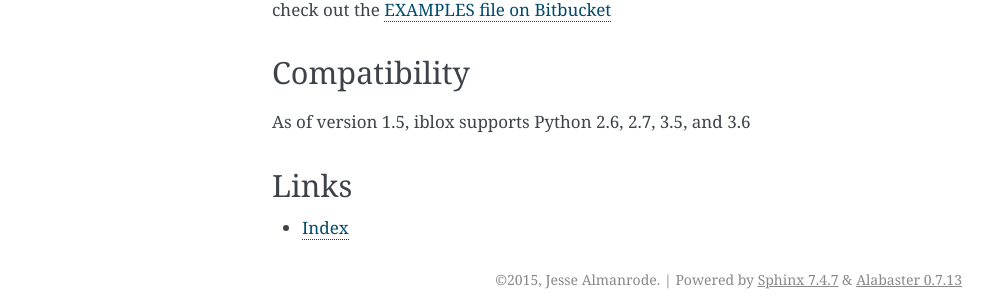
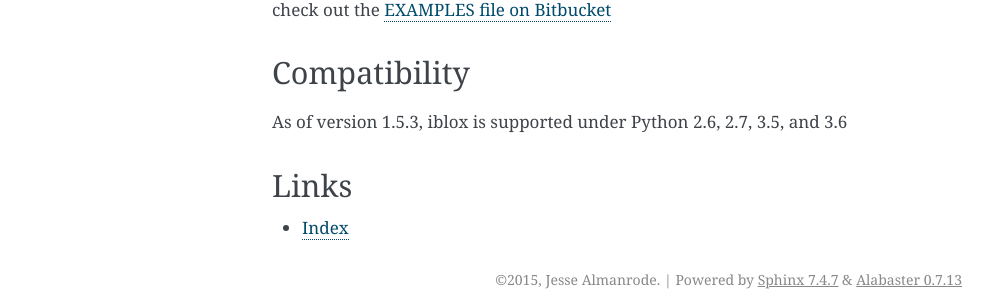
Before and after one commit to isaiah1112/iblox, a Sphinx documentation site: the page built from docs/source/index.rst, in a window 1280 px wide. Shown: the part 1186-1491 px from the top of the page, without its empty margins (148-1141 px from the left). Built offline with Sphinx 7.4.7, drawn with Linux system fonts in a browser that asks for light colours.

```diff
--- a/docs/source/iblox.rst
+++ b/docs/source/iblox.rst
@@ -4,7 +4,7 @@ Iblox API
 =========
 
 .. automodule:: iblox
-    :members: Infoblox, ipv4addr_obj
+    :members:
 
 
 
--- a/docs/source/index.rst
+++ b/docs/source/index.rst
@@ -63,7 +63,7 @@ If you are looking for examples of how the iblox module can be used be sure to c
 Compatibility
 -------------
 
-As of version 1.5, iblox supports Python 2.6, 2.7, 3.5, and 3.6
+As of version 1.5.3, iblox is supported under Python 2.6, 2.7, 3.5, and 3.6
 
 Links
 -----
```
